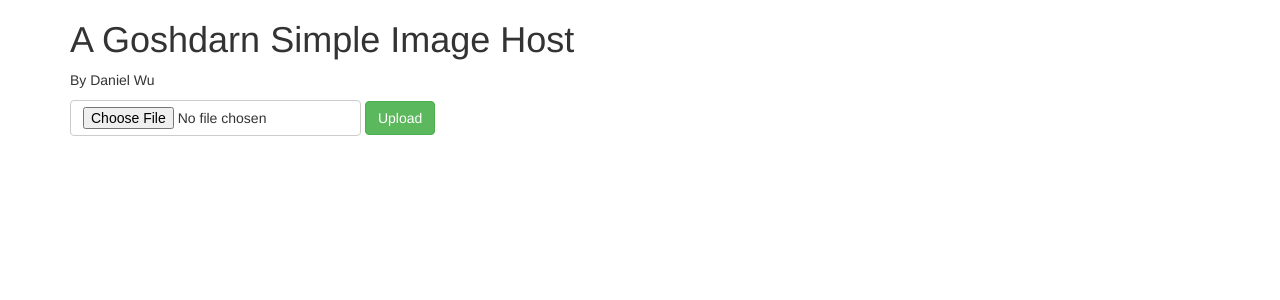
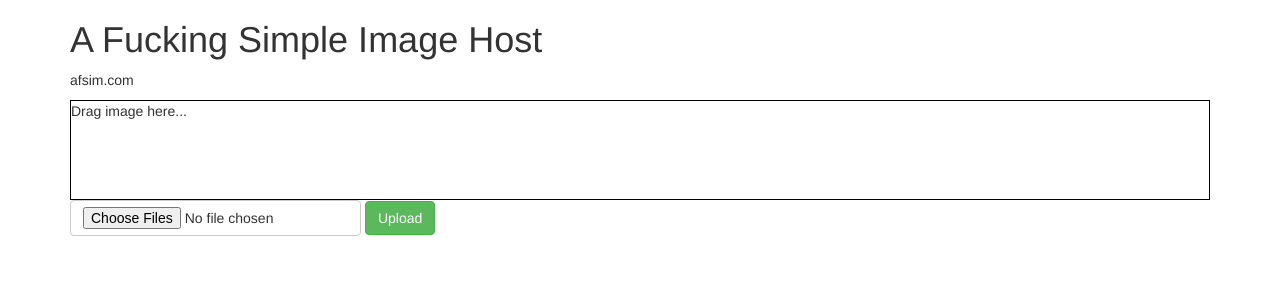
Before and after one commit to dangwu/duller-image, a Flask app: page / in a window 1280 px wide. Shown: the top 300 px of the page. Run offline with Flask 2, Linux system fonts and the light colour scheme; some libraries are stand-ins or nearby versions.

Commit message:
Add view count for images. Misc refactoring and clean up.

```diff
--- a/main.py
+++ b/main.py
@@ -8,25 +8,37 @@ import random
 import time
 
 host = 'http://localhost:5000/'
+database_name = 'asfih.db'
+s3_bucket_name = 'afsim-img'
 
 def current_time():
   return int(time.time())
 
 def db_check():
-    create_image_keys_table = """
-        CREATE TABLE image_keys (
+    create_images_table = """
+        CREATE TABLE images (
         _id INTEGER PRIMARY KEY AUTOINCREMENT,
         key TEXT NOT NULL,
-        date INTEGER NOT NULL
+        date INTEGER NOT NULL,
+        views INTEGER DEFAULT 0
         ); """
-    with sqlite3.connect('main.db') as conn:
+    create_images_key_index = """
+        CREATE INDEX idx_images_key ON images(key);
+    """
+    create_images_date_index = """
+        CREATE INDEX idx_images_date ON images(date);
+    """
+    with sqlite3.connect(database_name) as conn:
         cursor = conn.cursor()
         try:
-            cursor.execute(create_image_keys_table)
-            print("Database tables created")
+            cursor.execute(create_images_table)
+            cursor.execute(create_images_key_index)
+            cursor.execute(create_images_date_index)
+            print("Database tables and indices created")
         except OperationalError as e:
             print e
 
+# Generate "random" alphanumeric key to use for an image.
 def random_key():
     return ''.join(random.SystemRandom().choice(string.ascii_uppercase + string.digits) for _ in range(8))
 
@@ -35,32 +47,56 @@ app = Flask(__name__)
 @app.route('/', methods=['GET', 'POST'])
 def upload_file():
     if request.method == 'POST':
+        # Get file from input form for upload
         uploadfile = request.files['uploadfile']
-        print uploadfile
+
+        # Connect to S3
         s3conn = boto.connect_s3(settings.AWS_ACCESS_KEY_ID, settings.AWS_SECRET_ACCESS_KEY)
-        b = s3conn.get_bucket('dgwu-images')
+        b = s3conn.get_bucket(s3_bucket_name)
         k = b.new_key(b)
+
+        # Generate random key to assign to image
         image_key = random_key()
         k.key = image_key
-        print("Upload file S3 key: " + image_key)
+
+        # Upload to S3
         k.set_metadata("Content-Type", uploadfile.mimetype)
         k.set_contents_from_string(uploadfile.stream.read())
         k.make_public()
+
+        # Save image to database
         insert_image_to_db(image_key)
-        return redirect(u'/images/{}'.format(image_key))
+
+        # Redirect to display image to user
+        print('Image uploaded - redirecting to i/%s' % image_key)
+        return redirect('i/%s' % image_key)
+
     return render_template('upload.html')
 
-@app.route('/images/<image_key>', methods=['GET'])
+@app.route('/i/<image_key>', methods=['GET'])
 def view_image(image_key):
-    image_url = 'https://s3-us-west-2.amazonaws.com/dgwu-images/' + image_key
-    return render_template('image.html', image_url=image_url)
+    update_image_view_count(image_key)
+    return render_template('image.html', image_url=image_s3_url(image_key))
 
-def insert_image_to_db(key):
-    with sqlite3.connect('main.db') as conn:
+# Insert image metadata to database
+def insert_image_to_db(image_key):
+    with sqlite3.connect(database_name) as conn:
         cursor = conn.cursor()
-        insert = """INSERT INTO image_keys (key, date) VALUES ('%s', %s);""" % (key, current_time())
+        insert = """INSERT INTO images (key, date, views) VALUES ('%s', %s, %d);""" % (image_key, current_time(), 0)
         cursor.execute(insert)
         return
+
+# Increment view count for image
+def update_image_view_count(image_key):
+    with sqlite3.connect(database_name) as conn:
+        cursor = conn.cursor()
+        update = """UPDATE images SET views = views + 1 WHERE key = '%s' """ % image_key
+        cursor.execute(update)
+        return
+
+# Get S3 url for image
+def image_s3_url(image_key):
+    return 'http://%s.s3.amazonaws.com/%s' % (s3_bucket_name, image_key)
 
 if __name__ == '__main__':
     # This code checks whether database table is created or not
--- a/templates/image.html
+++ b/templates/image.html
@@ -7,11 +7,10 @@
 <html>
 <head>
     <meta name="viewport" content="width=device-width, minimum-scale=0.1">
-    <title>Image</title>
+    <title>ASFIM</title>
 </head>
 <body style="margin: 0px; background: #0e0e0e;">
 {% if image_url %}
-    <img background-position: 0px 0px, 10px 10px;background-size: 20px 20px;background-color: white;background-image:linear-gradient(45deg, #eee 25%, transparent 25%, transparent 75%, #eee 75%, #eee 100%),linear-gradient(45deg, #eee 25%, transparent 25%, transparent 75%, #eee 75%, #eee 100%);cursor: zoom-in;"
-         src="{{ image_url }}";></body>
+    <img src="{{ image_url }}";></body>
 {% endif %}
 </html>
--- a/templates/upload.html
+++ b/templates/upload.html
@@ -1,7 +1,7 @@
 <!DOCTYPE html>
 <html lang="en">
 <head>
-  <title>Simple Image Upload</title>
+  <title>AFSIM</title>
   <meta charset="utf-8">
   <meta name="viewport" content="width=device-width, initial-scale=1">
   <link rel="stylesheet" href="https://maxcdn.bootstrapcdn.com/bootstrap/3.3.7/css/bootstrap.min.css">
@@ -11,24 +11,48 @@
 <body>
 
 <div class="container">
-  <h1>A Goshdarn Simple Image Host</h1>
-  <p>By Daniel Wu</p>
+  <h1>A Fucking Simple Image Host</h1>
+  <p>afsim.com</p>
+</div>
 
-  <form method="POST" enctype="multipart/form-data">
-    <label class="btn btn-default btn-file">
-   		<input type="file" id="uploadfile" name="uploadfile" accept="image/*" hidden>
-	</label>
-    <input type="submit" id="uploadbutton" class="btn btn-success" value="Upload" onclick="return changeText();">
-  </form>
+<div class="container">
+  <div id="dropContainer" style="border:1px solid black;height:100px;">
+    Drag image here...
+  </div>
+    <form method="POST" id="uploadform" enctype="multipart/form-data">
+        <label class="btn btn-default btn-file">
+            <input type="file" id="uploadfile" name="uploadfile" accept="image/*" multiple hidden>
+        </label>
+        <input type="submit" id="uploadbutton" class="btn btn-success" value="Upload" onclick="return changeText();">
+    </form>
 </div>
 
 <script type="text/javascript">
     function changeText(){
         var submit = document.getElementById("uploadbutton");
         submit.value = 'Uploading...';
+
+        var dropContainer = document.getElementById("dropContainer");
+        dropContainer.value = "Uploading...";
+
         return true;
     };
 </script>
 
+<script type="text/javascript">
+  // dragover and dragenter events need to have 'preventDefault' called
+  // in order for the 'drop' event to register.
+  // See: https://developer.mozilla.org/en-US/docs/Web/Guide/HTML/Drag_operations#droptargets
+  dropContainer.ondragover = dropContainer.ondragenter = function(evt) {
+    evt.preventDefault();
+  };
+  dropContainer.ondrop = function(evt) {
+    // pretty simple -- but not for IE :(
+    uploadfile.files = evt.dataTransfer.files;
+    evt.preventDefault();
+    document.getElementById('uploadform').submit();
+  };
+</script>
+
 </body>
 </html>
```
